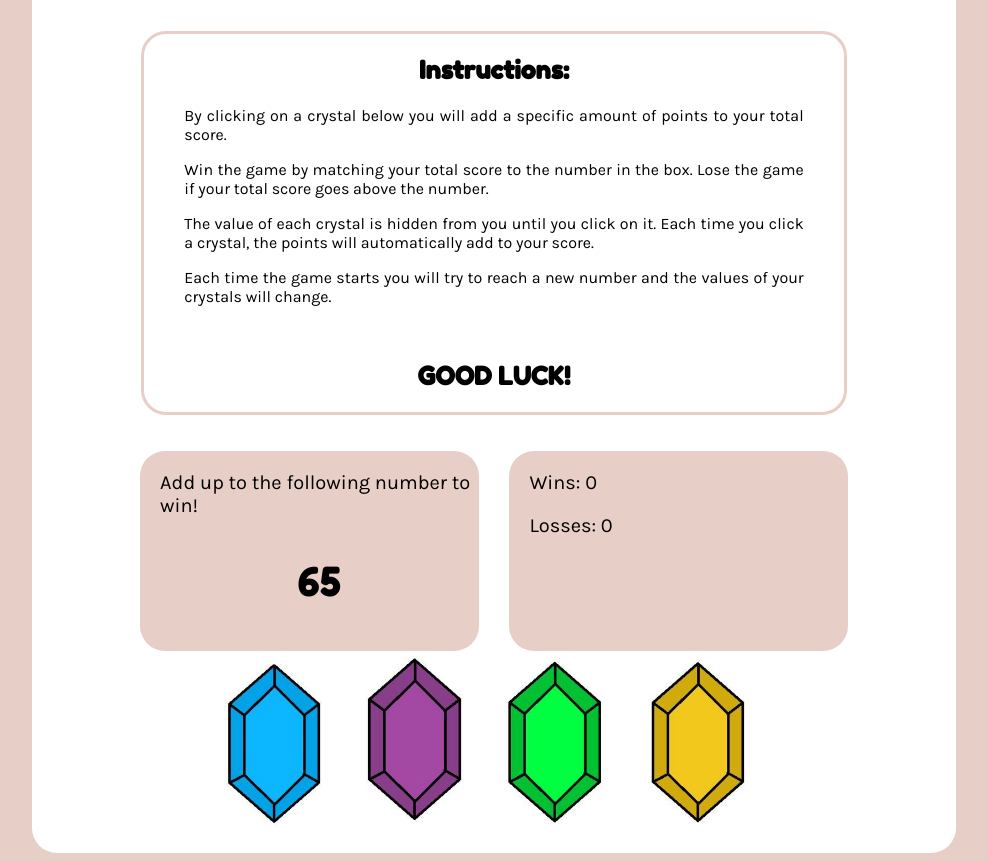
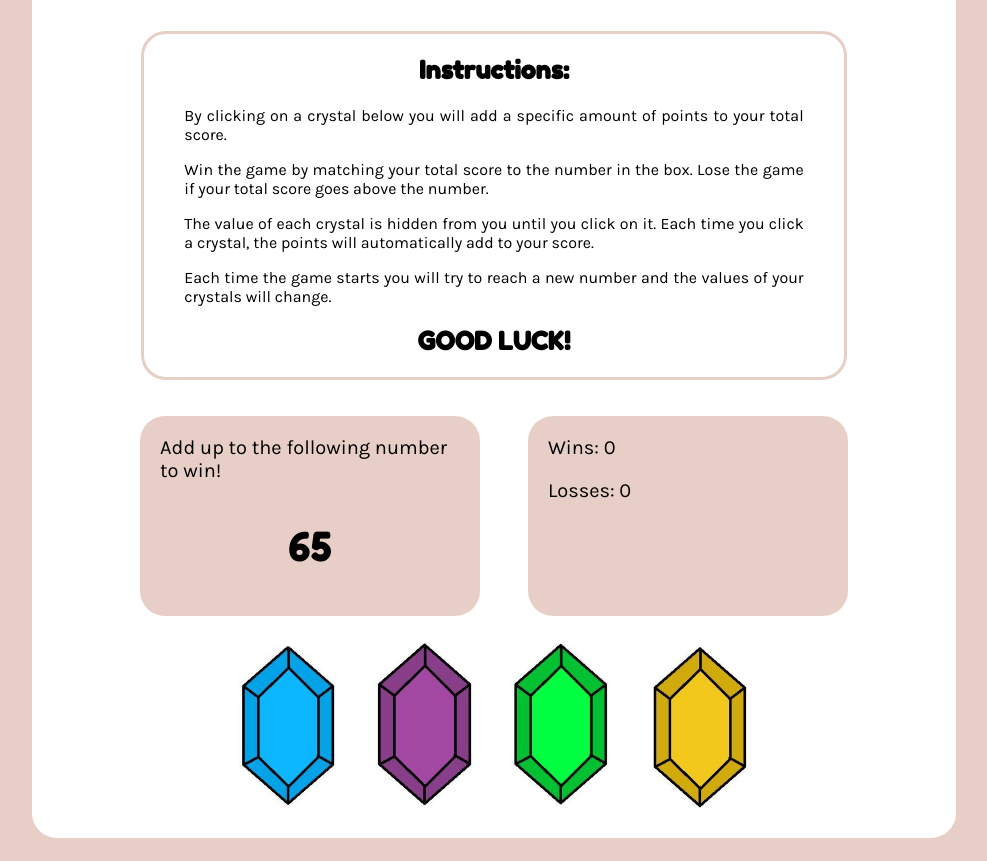
Before and after one commit to ashleyricketts/unit-4-game, a plain HTML site: page index.html in a window 1280 px wide. Shown: the part 201-1062 px from the top of the page, without its empty margins (146-1133 px from the left). Drawn offline with nearby package versions, Linux system fonts and the light colour scheme.

Commit message:
fixed centering in css

```diff
--- a/assets/css/style.css
+++ b/assets/css/style.css
@@ -47,22 +47,23 @@ button {
     margin: auto;
     font-family: 'Karla', sans-serif;
     font-size: 20px;
+    display: flex;
+    justify-content: space-between;
 
 }
 
 #targetNumber {
-    float: left;
-    width: 45%;
+    width: 300px;
     background-color: #e7cec7;
     border-radius: 25px;
     padding-left: 20px;
+    padding-right: 20px;
     height: 200px;
 }
 
 
 #playerCount {
-    float: right;
-    width: 45%;
+    width: 300px;
     background-color: #e7cec7;
     border-radius: 25px;
     padding-left: 20px;
@@ -70,10 +71,9 @@ button {
 }
 
 #crystalImages {
-    clear: both;
-    width: 65%;
-    margin: auto;
-
+    display: flex;
+    justify-content: center;
+    margin-top: 20px;
 }
 
 #randomNum {
--- a/assets/javascript/game.js
+++ b/assets/javascript/game.js
@@ -67,7 +67,8 @@ $(document).ready(function() {
 
     });
 
-
+    //game runs according to instructions but it is very hard to win,
+    //I am working on how to assign crystals the random numbers under certain conditions so that it is possible to win every time...
 
 
 
--- a/index.html
+++ b/index.html
@@ -41,7 +41,7 @@
                 <p>
                     Each time the game starts you will try to reach a new number
                     and the values of your crystals will change.
-                </p><br>
+                </p>
                 <h2> GOOD LUCK!</h2>
         </section><br><br>
 
```
